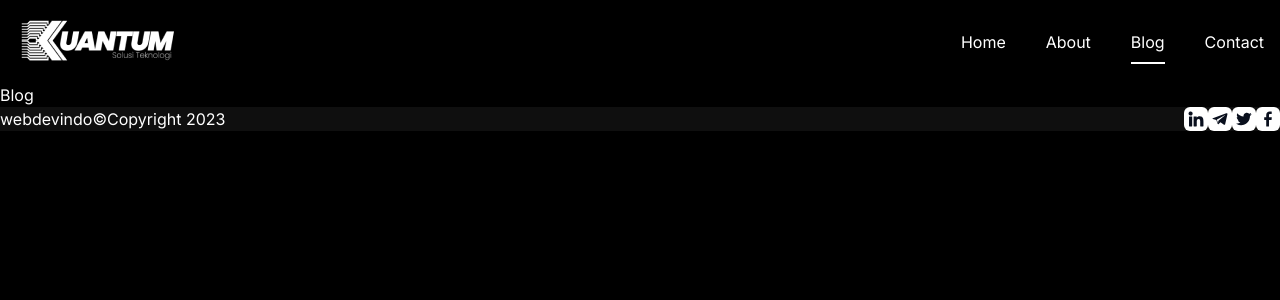
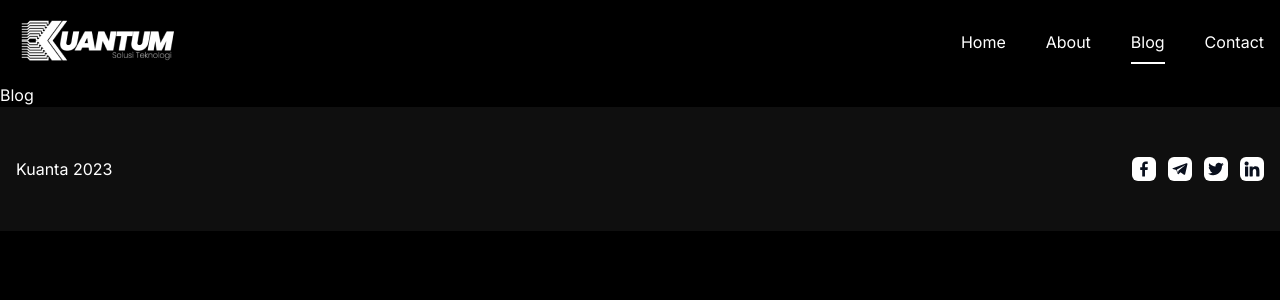
Before and after one commit to wijayakaa/learn-slicing-nextjs, a Next.js app: page /blog in a window 1280 px wide. Shown: the top 300 px of the page. Built offline with nearby package versions, Linux system fonts and the light colour scheme.

Commit message:
feat: [BW] styling-footer

```diff
--- a/app/globals.css
+++ b/app/globals.css
@@ -40,5 +40,5 @@ p:last-of-type{
 }
 
 .socmed a {
-  @apply w-[24px] h-[24px] rounded-md bg-white flex justify-center items-center;
+  @apply w-[24px] h-[24px] rounded-md bg-white hover:bg-[#045EE1] duration-300 flex justify-center items-center;
 }
--- a/components/Footer.jsx
+++ b/components/Footer.jsx
@@ -7,15 +7,15 @@ import twitter from '../public/IcTwitter.svg';
 
 const Footer = () => {
   return (
-    <div className='bg-[#0F0F0F] mx-auto px-0 2xl:px-4'>
-        <div className="container">
-            <div className='flex justify-between items-center'>
-                <div> webdevindo©Copyright 2023</div>
-                <div className="socmed flex justify-end items-center gap-0">
-                    <a href="#"><Image src={linkedin} alt="linkedin"/></a>
+    <div className='bg-[#0F0F0F]'>
+        <div className="container mx-auto px-4 2xl:px-0">
+            <div className='flex flex-col justify-center items-center md:flex-row md:justify-between gap-[15px] py-[50px]'>
+              <div>Kuanta 2023</div>
+                <div className="socmed flex justify-end items-center gap-[12px]">
+                    <a href="#"><Image src={facebook} alt="fb"/></a>
                     <a href="#"><Image src={telegran} alt="telegram"/></a>
                     <a href="#"><Image src={twitter} alt="twitter"/></a>
-                    <a href="#"><Image src={facebook} alt="fb"/></a>
+                    <a href="#"><Image src={linkedin} alt="linkedin"/></a>
                 </div>
             </div>
         </div>
```
